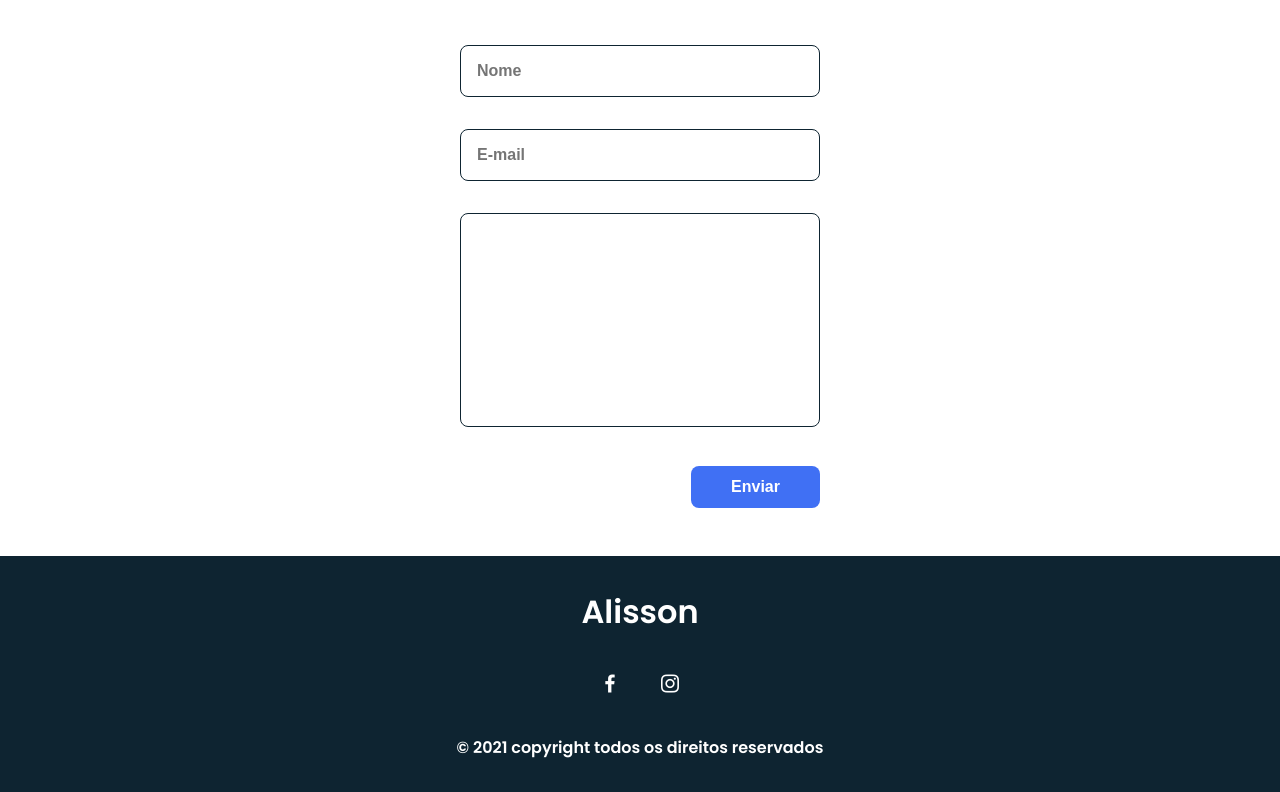
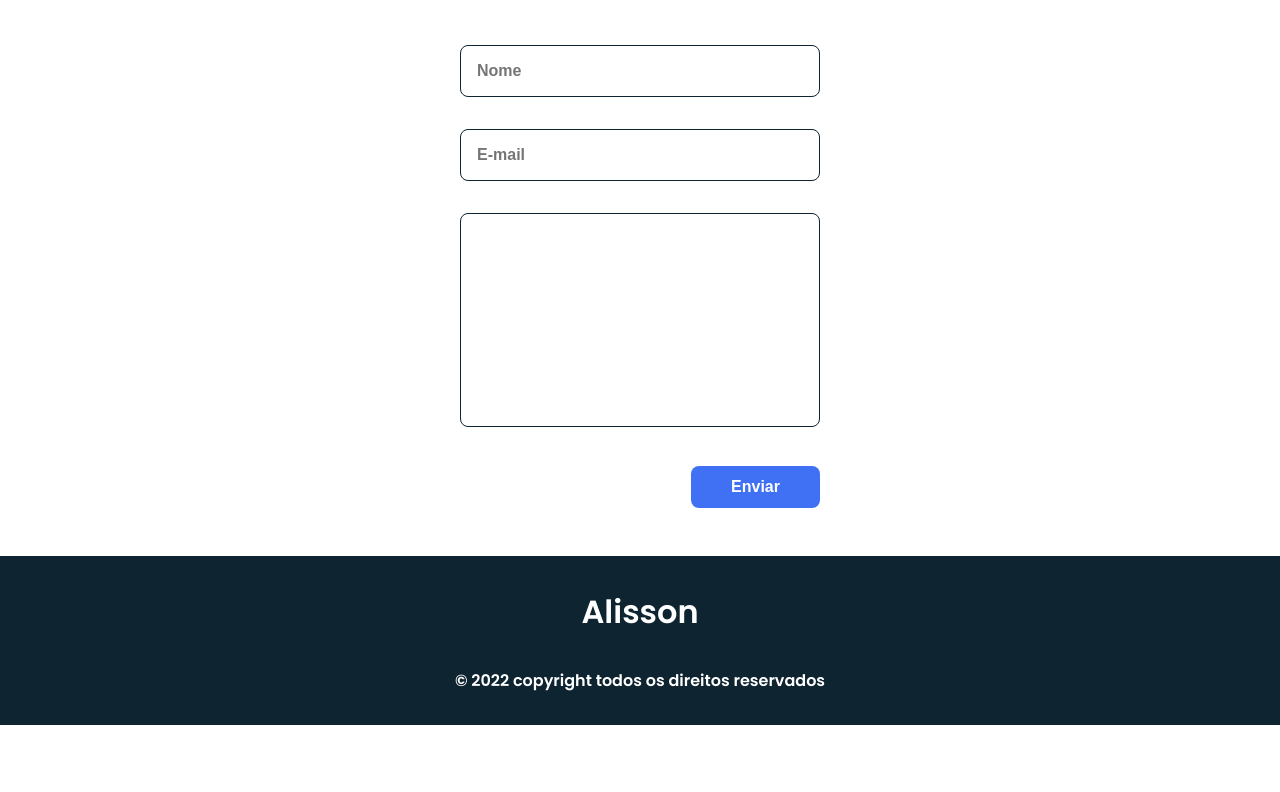
Before and after one commit to AlissonMoraesDev/mypage, a plain HTML site: page index.html in a window 1280 px wide. Shown: the part 1520-2312 px from the top of the page. After the commit the page ends 2245 px from the top, so only its background shows below. Drawn offline with nearby package versions, Linux system fonts and the light colour scheme.

Commit message:
Removido alguns links

```diff
--- a/index.html
+++ b/index.html
@@ -51,7 +51,6 @@
       <div class="home__social">
         <a href="https://www.linkedin.com/in/alissonmoraesdev/" class="home__social-icon" target="_blank"><i class="bx bxl-linkedin"></i></a>
         <a href="https://github.com/AlissonMoraesDev" class="home__social-icon" target="_blank"><i class="bx bxl-github"></i></a>
-        <a href="https://www.instagram.com/" class="home__social-icon" target="_blank"><i class="bx bxl-instagram"></i></a>
       </div>
 
       <div class="home__img">
@@ -98,12 +97,7 @@
   <!-- FOOTER -->
   <footer class="footer">
     <p class="footer__title">Alisson</p>
-
-    <div class="footer__social">
-      <a href="https://www.facebook.com/alissonmoraesdev/" class="footer__icon" target="_blank"><i class="bx bxl-facebook"></i></a>
-      <a href="https://twitter.com/AlissonMoraes21" class="footer__icon" target="_blank"><i class="bx bxl-instagram"></i></a>
-    </div>
-    <p>&#169; 2021 copyright todos os direitos reservados</p>
+    <p>&#169; 2022 copyright todos os direitos reservados</p>
   </footer>
 
   <!-- SCROLL REVEAL -->
```
